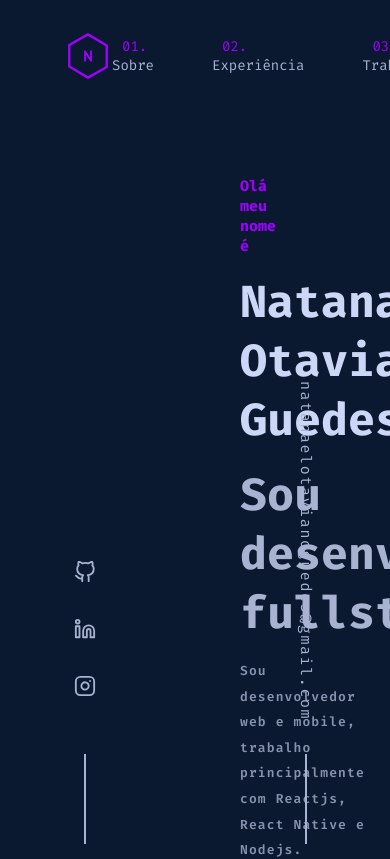
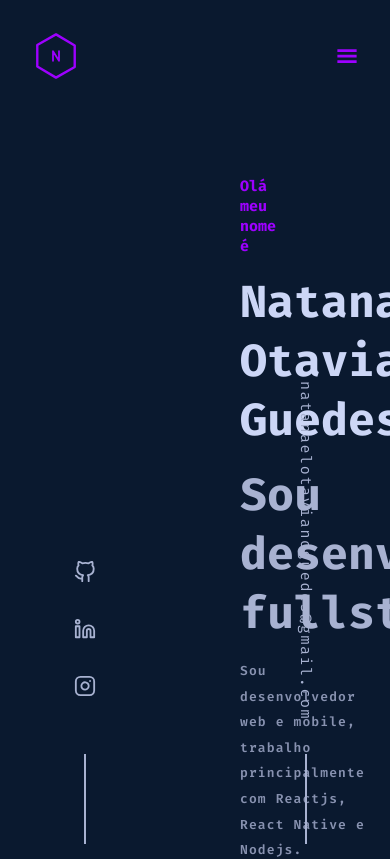
Before and after one commit to DevNatanael/portfolio, a Next.js app: page / in a window 390 px wide. Shown: the top 859 px of the page. Built offline with nearby package versions, Linux system fonts and the light colour scheme.

Commit message:
fazendo responsividade

```diff
--- a/src/scss/sections/_navbar.scss
+++ b/src/scss/sections/_navbar.scss
@@ -1,53 +1,63 @@
 nav {
   min-height: 60px;
   .wrapper {
-    padding: 0 4rem;
     width: 100%;
     display: flex;
     justify-content: space-between;
     align-items: center;
-    transition: 0.3 ease-in-out;
+    padding: 0 4rem;
+    transition: 0.3s ease-in-out;
     position: relative;
     .brand {
       a {
+        color: var(--theme-color);
         display: flex;
         justify-content: center;
         align-items: center;
-        margin: 2rem 0;
-        color: var(--theme-color);
         height: 3rem;
         width: 3rem;
         fill: none;
-        transition: 0.3 ease-in-out;
+        margin: 2rem 0;
+        cursor: pointer;
         outline: 2px dashed transparent;
-        cursor: pointer;
+        transition: 0.3s ease-in-out;
         &:hover {
-          fill: #64dad91a;
+          fill: #64fad91a;
         }
         &:focus {
           outline-color: var(--theme-color);
-          fill: #64dad91a;
+          fill: #64fad91a;
         }
       }
     }
+    .nav-responsive-toggle {
+      display: none;
+      color: var(--theme-color);
+      font-size: var(--tlarge2);
+      justify-content: center;
+      align-items: center;
+      transition: 0.3s ease-in-out;
+      z-index: 15;
+    }
     .nav-items {
       display: flex;
-      gap: 3rem;
+      gap: 3em;
       color: var(--lightest-slate);
+      font-family: var(--fira-code);
+      font-weight: 500;
       font-size: var(--tsm1);
       counter-reset: nav-list;
       &-list {
         display: flex;
         gap: 3rem;
         list-style-type: none;
-
         &-item {
           a {
             outline: 2px dashed transparent;
+            padding: 10px;
+            text-decoration: none;
+            color: inherit;
             transition: 0.3s ease-in-out;
-            color: inherit;
-            text-decoration: none;
-            padding: 10px;
             &::before {
               counter-increment: nav-list;
               content: "0" counter(nav-list) ". ";
@@ -57,11 +67,55 @@ nav {
           a:focus {
             outline-color: var(--theme-color);
           }
-          &:hover{
+          &:hover {
             color: var(--theme-color);
           }
         }
       }
     }
+
+    @media screen and (max-width: 1020px) {
+      padding: 0 2rem;
+      .nav-responsive-toggle {
+        display: flex;
+        z-index: 15;
+      }
+
+      .nav-items {
+        position: fixed;
+        height: 100vh;
+        right: 0;
+        width: 0%;
+        opacity: 0;
+        visibility: hidden;
+        top: 0;
+        padding: 50px 10px;
+        background-color: var(--light-navy);
+        flex-direction: column;
+        justify-content: center;
+        align-items: center;
+        transition: 0.3s ease-in-out;
+        z-index: 11;
+        &-list {
+          flex-direction: column;
+        }
+      }
+
+      .nav-responsive {
+        width: min(75vw, 400px);
+        visibility: visible;
+        opacity: 1;
+      }
+    }
+  }
+  .blur-nav {
+    height: 80px;
+    position: fixed;
+    top: 0;
+    transition: 0.3s ease-in-out;
+    z-index: 100;
+    background-color: rgba(10, 25, 47, 0.85);
+    box-shadow: 0 10px 30px -10px var(--navy-shadow);
+    backdrop-filter: blur(10px);
   }
 }
--- a/src/sections/Navbar.tsx
+++ b/src/sections/Navbar.tsx
@@ -1,6 +1,9 @@
+"use client";
 import Logo from "@/components/Logo";
 import Link from "next/link";
-import React from "react";
+import React, { useEffect, useState } from "react";
+import { GiHamburgerMenu } from "react-icons/gi";
+import { CgClose } from "react-icons/cg";
 
 export function Navbar() {
   const sectionLinks = [
@@ -9,23 +12,52 @@ export function Navbar() {
     { name: "Trabalho", link: "#work" },
     { name: "Contato", link: "#contact" },
   ];
+
+  const [navbarVisible, setNavbarVisible] = useState(false);
+  const [responsiveNavVisible, setResponsiveNavVisible] = useState(false);
+
+  useEffect(() => {
+    window.addEventListener("scroll", () => {
+      window.pageYOffset > 100
+        ? setNavbarVisible(true)
+        : setNavbarVisible(false);
+    });
+  }, []);
   return (
     <nav>
-      <div className="wrapper">
+      <div className={`wrapper ${navbarVisible ? "blur-nav" : ""}`}>
         <div className="brand">
           <Link href="https://github.com/DevNatanael">
             <Logo />
           </Link>
         </div>
+        <div className="nav-responsive-toggle">
+          {responsiveNavVisible ? (
+            <CgClose
+              onClick={(e) => {
+                e.stopPropagation();
+                setResponsiveNavVisible(false);
+              }}
+            />
+          ) : (
+            <GiHamburgerMenu
+              onClick={(e) => {
+                e.stopPropagation();
+                setResponsiveNavVisible(true);
+              }}
+            />
+          )}
+        </div>
         <div className="nav-items">
           <ul className="nav-items-list">
             {sectionLinks.map(({ name, link }) => (
               <li key={name} className="nav-items-list-item">
-                <Link href={link} className="nav-items-list-item-link">{name}</Link>
+                <Link href={link} className="nav-items-list-item-link">
+                  {name}
+                </Link>
               </li>
             ))}
           </ul>
-
         </div>
       </div>
     </nav>
```
